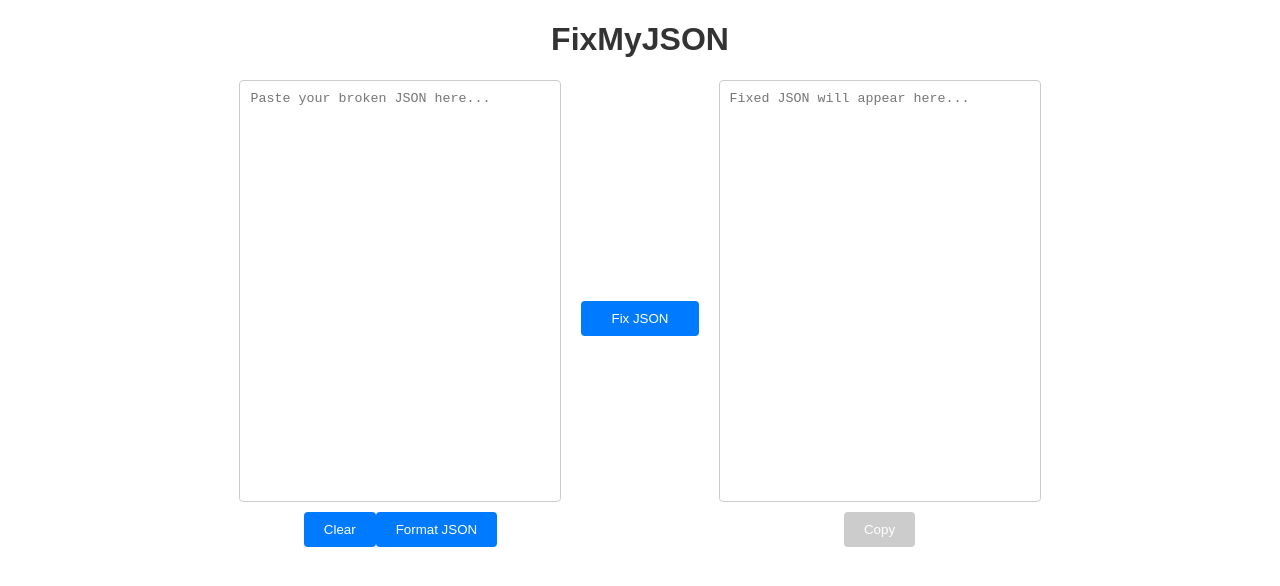
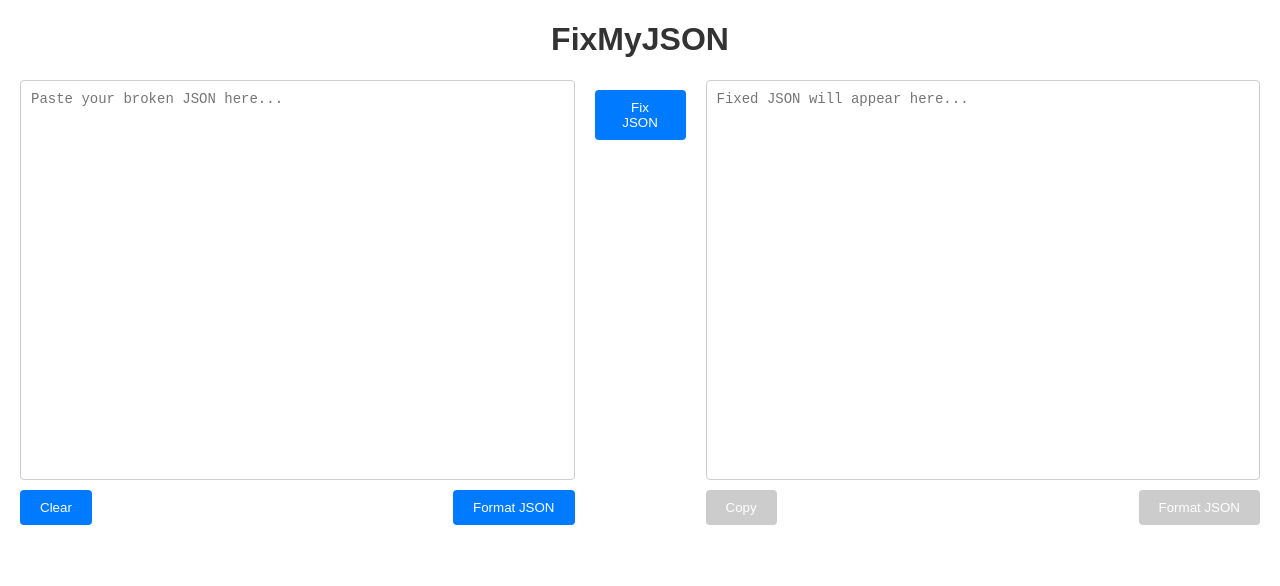
Before and after one commit to sanjeevpr/fix-my-json, a React (Create React App) app: page / in a window 1280 px wide. Shown: the top 586 px of the page. Built offline with nearby package versions, Linux system fonts and the light colour scheme; no server answers.

Commit message:
Update box size

```diff
--- a/package.json
+++ b/package.json
@@ -12,6 +12,7 @@
     "react": "^18.3.1",
     "react-dom": "^18.3.1",
     "react-icons": "^5.2.1",
+    "react-json-pretty": "^2.2.0",
     "react-json-tree": "^0.19.0",
     "react-scripts": "5.0.1",
     "web-vitals": "^2.1.4"
--- a/src/App.css
+++ b/src/App.css
@@ -1,6 +1,11 @@
+/* App.css */
+body {
+  font-family: Arial, sans-serif;
+}
+
 .App {
   text-align: center;
-  font-family: Arial, sans-serif;
+  margin: 20px;
 }
 
 h1 {
@@ -12,44 +17,71 @@ h1 {
   justify-content: center;
   align-items: flex-start;
   gap: 20px;
-  margin: 20px;
 }
 
 .json-box {
+  width: 50%; /* Adjust the width to 50% of the viewport */
+  min-height: 500px; /* Increase the minimum height of the boxes */
   display: flex;
   flex-direction: column;
-  align-items: center;
 }
 
 textarea {
-  width: 300px;
+  width: 100%;
   height: 400px;
   padding: 10px;
+  box-sizing: border-box;
+  font-family: monospace;
+  font-size: 14px;
   border: 1px solid #ccc;
   border-radius: 4px;
   resize: none;
+  overflow: auto;
 }
 
+
 button {
-  margin-top: 10px;
+  margin: 10px 0;
   padding: 10px 20px;
+  background-color: #007bff;
+  color: white;
   border: none;
   border-radius: 4px;
-  background-color: #007bff;
-  color: white;
   cursor: pointer;
 }
 
 button:disabled {
   background-color: #ccc;
-}
-
-.fix-button {
-  align-self: center;
-  padding: 10px 30px;
+  cursor: not-allowed;
 }
 
 .error-message {
   color: red;
   margin-top: 20px;
 }
+
+.react-json-pretty {
+  width: 100%;
+  height: 400px;
+  padding: 10px;
+  box-sizing: border-box;
+  border: 1px solid #ccc;
+  border-radius: 4px;
+  overflow: auto;
+  background-color: white; /* Match the background color of textarea */
+  text-align: left; /* Align text to the left */
+}
+
+/* Override styles for JSONPretty component */
+.__json-pretty__ {
+  line-height: 1.3;
+  color: #333; /* Adjusted to match text color */
+  background: white; /* Match the background color of textarea */
+  overflow: auto;
+  text-align: left; /* Align text to the left */
+}
+
+.buttons {
+  display: flex;
+  justify-content: space-between;
+}
--- a/src/App.js
+++ b/src/App.js
@@ -1,6 +1,7 @@
 import React, { useState } from 'react';
 import { fixJson } from './services/openai';
-import { JSONTree } from 'react-json-tree';
+import JSONPretty from 'react-json-pretty';
+import 'react-json-pretty/themes/monikai.css'; // Ensure this path is correct
 import './App.css';
 
 function App() {
@@ -13,9 +14,14 @@ function App() {
     try {
       setError(null); // Clear previous errors
       setLoading(true);
+      const fixedJsonString = await fixJson(inputJson);
+      console.log('Fixed JSON String:', fixedJsonString); // Log the fixed JSON string
+
+      // Attempt to parse the JSON
+      let parsedJson;
       try {
-        const fixedJsonString = await fixJson(inputJson);
-        const parsedJson = JSON.parse(fixedJsonString);
+        parsedJson = JSON.parse(fixedJsonString);
+        console.log('Parsed JSON:', parsedJson); // Log the parsed JSON
         setFixedJson(parsedJson);
       } catch (parsingError) {
         setError('Error parsing the fixed JSON. Please try again.');
@@ -39,12 +45,19 @@ function App() {
     navigator.clipboard.writeText(JSON.stringify(fixedJson, null, 2));
   };
 
-  const handleFormatJson = () => {
+  const handleFormatJson = (json, setJson) => {
     try {
-      const formattedJson = JSON.stringify(JSON.parse(inputJson), null, 2);
-      setInputJson(formattedJson);
+      const formattedJson = JSON.stringify(JSON.parse(json), null, 2);
+      setJson(formattedJson);
     } catch (error) {
       setError('Invalid JSON format. Please check your input.');
+    }
+  };
+
+  const handleFormatParsedJson = () => {
+    if (fixedJson) {
+      const formattedJsonString = JSON.stringify(fixedJson, null, 2);
+      setFixedJson(JSON.parse(formattedJsonString));
     }
   };
 
@@ -60,7 +73,7 @@ function App() {
           />
           <div className="buttons">
             <button onClick={handleClear}>Clear</button>
-            <button onClick={handleFormatJson}>Format JSON</button>
+            <button onClick={() => handleFormatJson(inputJson, setInputJson)}>Format JSON</button>
           </div>
         </div>
         <button className="fix-button" onClick={handleFixJson} disabled={loading}>
@@ -68,14 +81,26 @@ function App() {
         </button>
         <div className="json-box">
           {fixedJson ? (
-            <JSONTree data={fixedJson} />
+            <>
+              <JSONPretty className="react-json-pretty" data={fixedJson} />
+              <div className="buttons">
+                <button onClick={handleCopy} disabled={!fixedJson}>Copy</button>
+                <button onClick={handleFormatParsedJson} disabled={!fixedJson}>Format JSON</button>
+              </div>
+            </>
           ) : (
-            <textarea
-              readOnly
-              placeholder="Fixed JSON will appear here..."
-            />
+            <>
+              <textarea
+                readOnly
+                placeholder="Fixed JSON will appear here..."
+                className="react-json-pretty"
+              />
+              <div className="buttons">
+                <button onClick={handleCopy} disabled={!fixedJson}>Copy</button>
+                <button onClick={handleFormatParsedJson} disabled={!fixedJson}>Format JSON</button>
+              </div>
+            </>
           )}
-          <button onClick={handleCopy} disabled={!fixedJson}>Copy</button>
         </div>
       </div>
       {error && <div className="error-message">{error}</div>}
--- a/src/services/openai.js
+++ b/src/services/openai.js
@@ -15,5 +15,7 @@ export const fixJson = async (brokenJson) => {
     max_tokens: 500,
   });
 
-  return response.choices[0].message.content.trim();
+  const fixedJson = response.choices[0].message.content.trim();
+  console.log('API Response:', fixedJson); // Add this line to log the API response
+  return fixedJson;
 };
```
Also changed, not shown: 1 other file (tests, documents, lock files or other folders).
